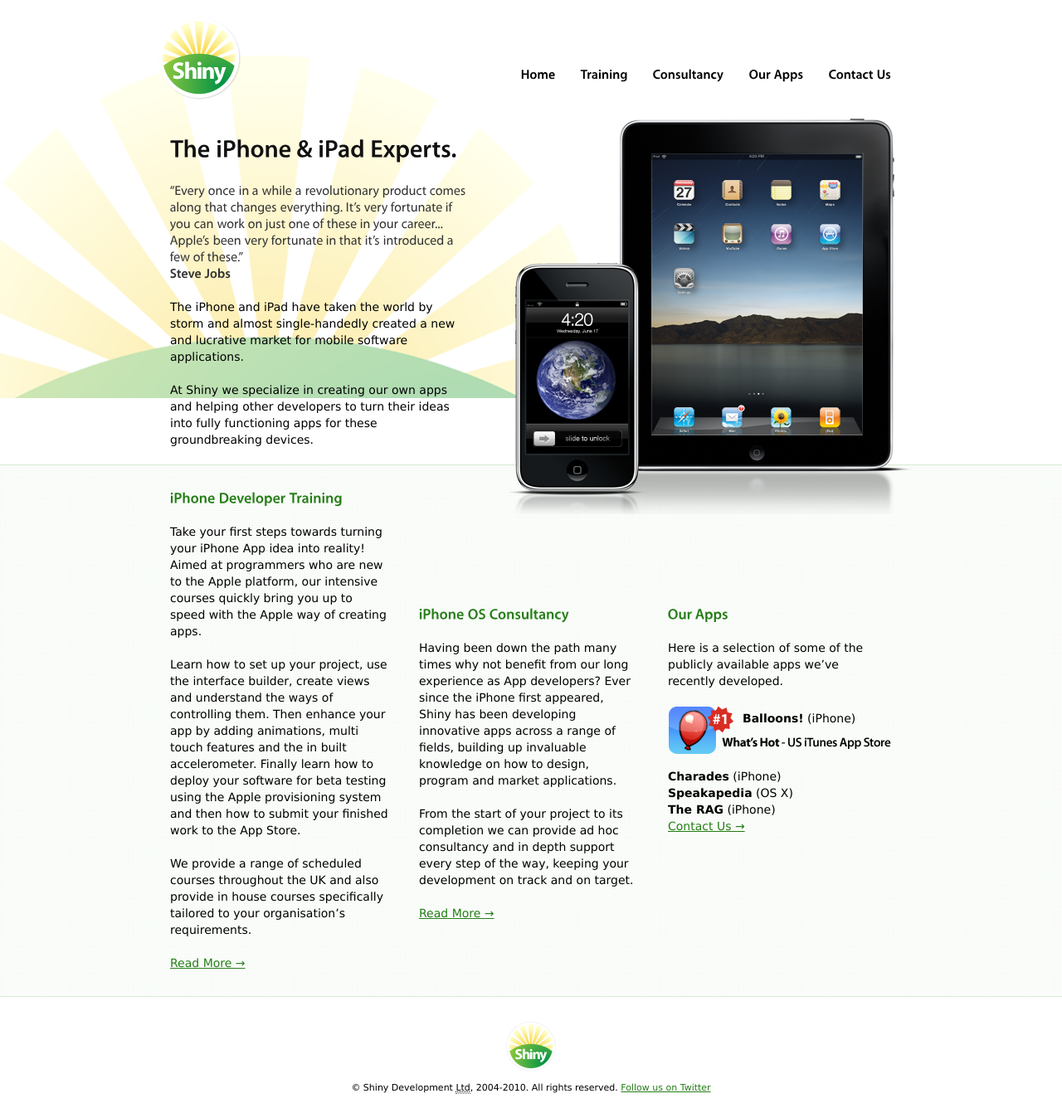
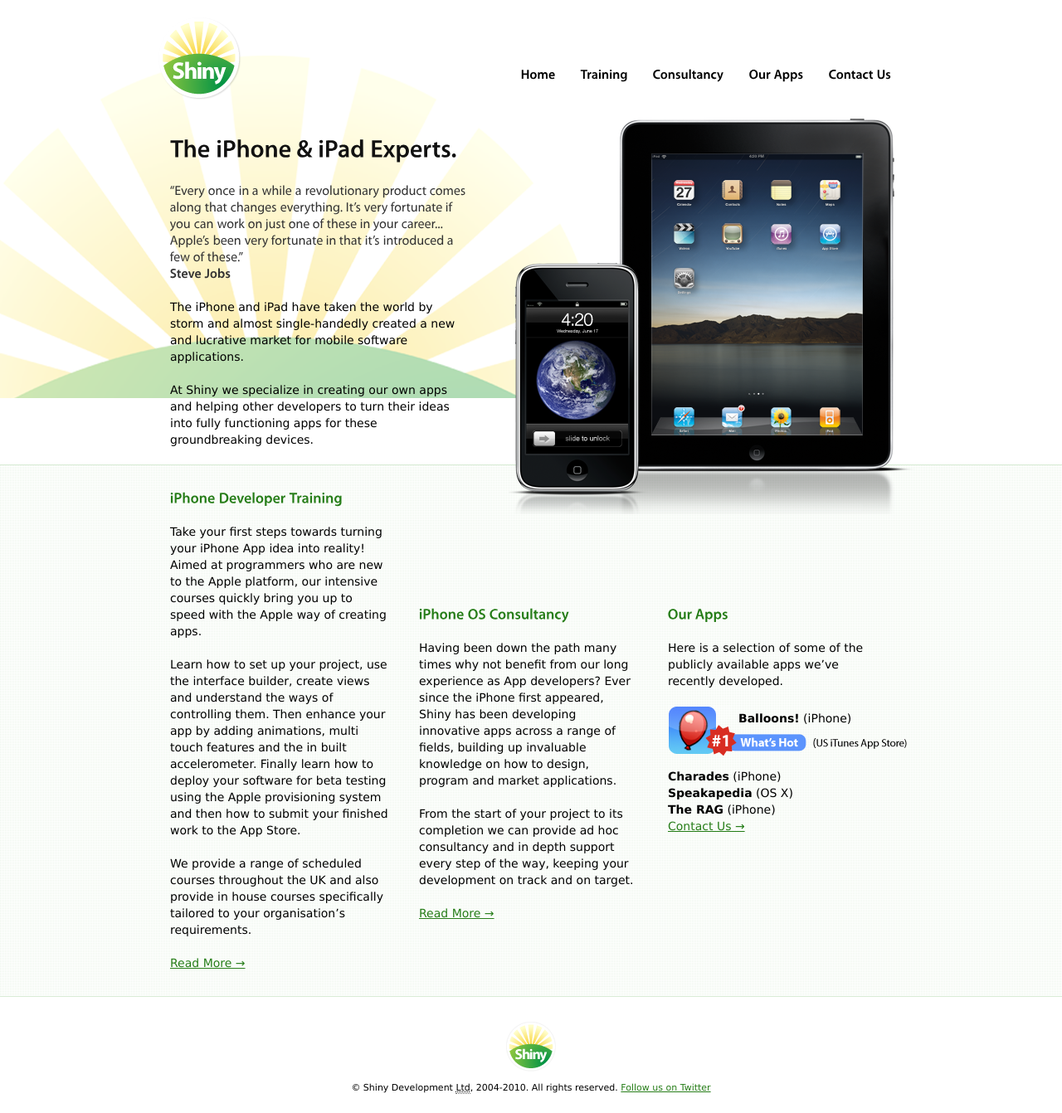
Before and after one commit to shinydevelopment/ShinyDevelopment-Holding, a Jekyll site: the page built from index.html, in a window 1280 px wide. Shown: the whole page at 83% size. Built offline with Jekyll 4.4.1, drawn with Linux system fonts in a browser that asks for light colours; Markdown is read by kramdown in place of the engine named in the settings.

Commit message:
Updated Whats Hot

```diff
--- a/assets/styles/layout.css
+++ b/assets/styles/layout.css
@@ -216,7 +216,7 @@
     float: left;
     height: 60px;
     margin: 0 0 10px 0;
-    padding: 5px 0 0 90px;
+    padding: 5px 0 0 85px;
 }
 
 
```
Also changed, not shown: assets/images/whats-hot.png, 1 other file.
